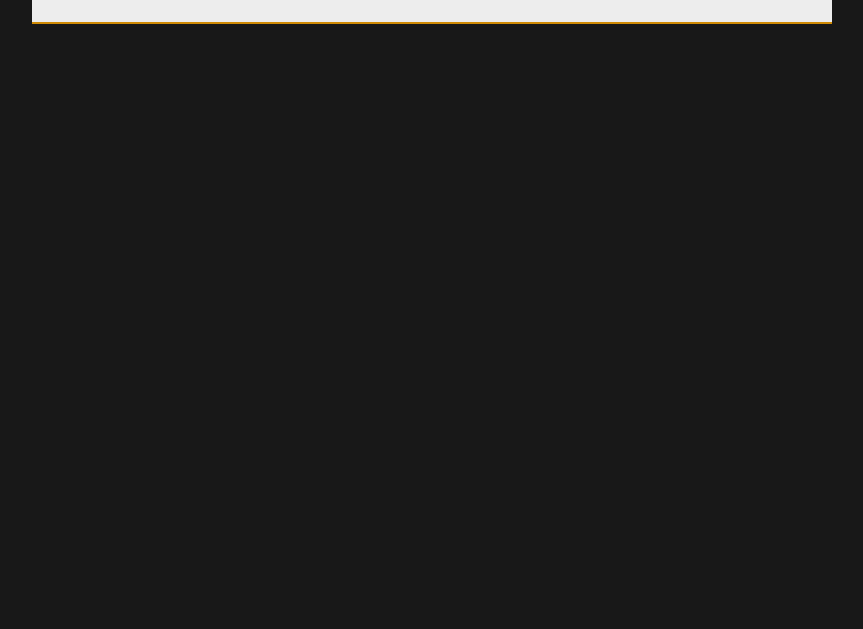
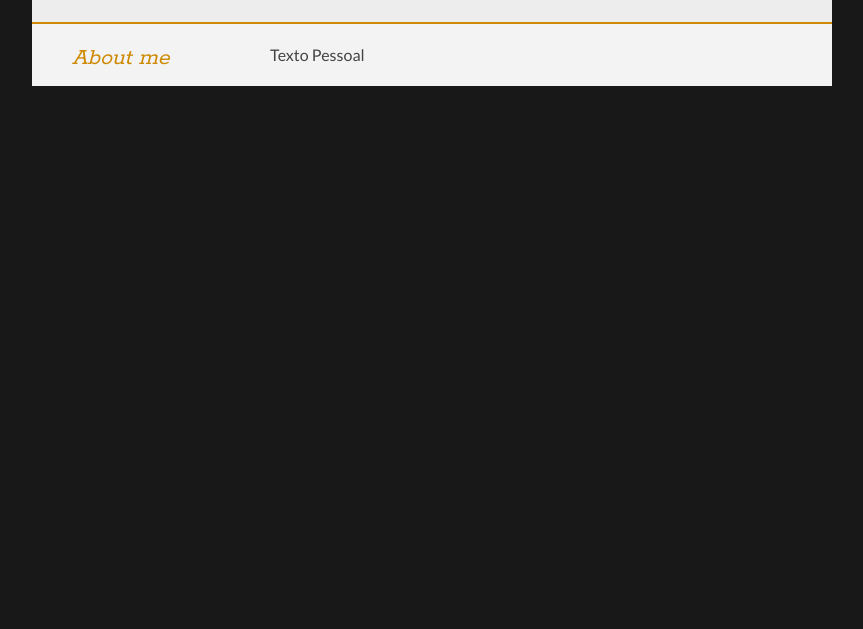
Before and after one commit to TeilorFerrari/TeilorFerrari.github.io, a plain HTML site: page index.html in a window 1280 px wide. Shown: the part 171-800 px from the top of the page, without its empty margins (208-1071 px from the left). Drawn offline with Linux system fonts and the light colour scheme.

Commit message:
Seção para texto pessoal inserido e titulo do site arrumado

```diff
--- a/index.html
+++ b/index.html
@@ -1,7 +1,7 @@
 <!DOCTYPE html>
 <html>
 <head>
-<title>Resume - Guilherme Souza</title>
+<title>Resume</title>
 
 <meta name="viewport" content="width=device-width"/>
 <meta name="description" content="The Curriculum Vitae of Joe Bloggs."/>
@@ -36,6 +36,19 @@
 		<div class="clear"></div>
 	</div>
 
+	<div id="mainArea" class="quickFade delayFive">
+		<section>
+			<article>
+				<div class="sectionTitle">
+					<h1>About me</h1>
+				</div>
+
+				<div class="sectionContent">
+          <p> Texto Pessoal </p>
+				</div>
+			</article>
+			<div class="clear"></div>
+		</section>
 <script type="text/javascript">
 var gaJsHost = (("https:" == document.location.protocol) ? "https://ssl." : "http://www.");
 document.write(unescape("%3Cscript src='" + gaJsHost + "google-analytics.com/ga.js' type='text/javascript'%3E%3C/script%3E"));
```
